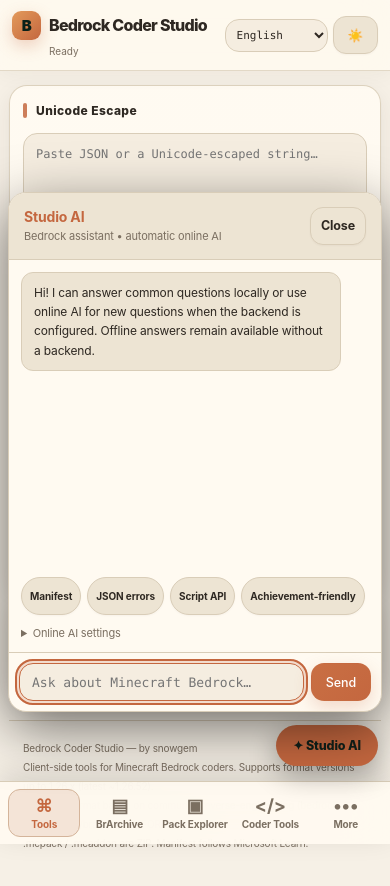
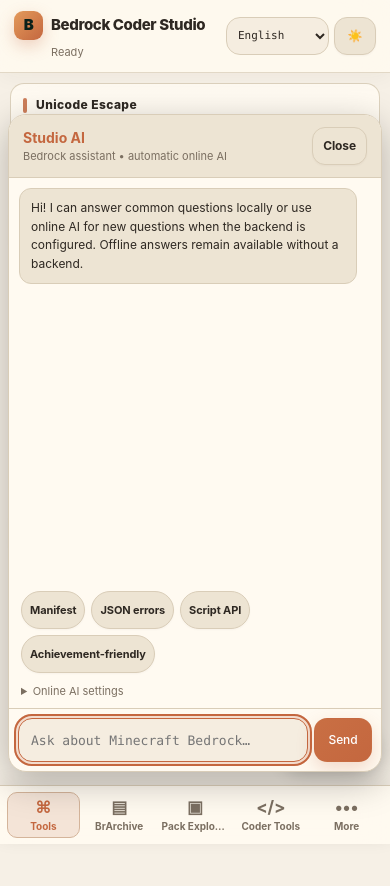
Before and after one commit to slgamervn/Studio-Minecraft, a plain HTML site: page index.html in a window 390 px wide. Both pictures are taken after a click on the button "✦ Studio AI". After the commit the page ends 844 px from the top, so only its background shows below. Drawn offline with nearby package versions, Linux system fonts and the light colour scheme.

Commit message:
Refresh Studio layout with compact focus-first responsive styling

```diff
--- a/index.html
+++ b/index.html
@@ -300,6 +300,63 @@
 .studio-ai-form input{flex:1;min-width:0}
 .studio-ai-form button{flex-shrink:0}
 @media(max-width:600px){.studio-ai-fab{right:12px;bottom:78px}.studio-ai-panel{right:8px;bottom:132px;width:calc(100vw - 16px);height:min(62dvh,520px)}}
+
+
+/* Focus-first interface refresh */
+:root{--ui-radius:14px}
+body{letter-spacing:0;line-height:1.5}
+header{min-height:66px;padding:13px 20px;gap:16px}
+header h1{font-size:18px;letter-spacing:-.025em}
+header .sub{margin-top:4px;font-size:11px}
+main{max-width:1440px;padding:22px clamp(14px,2.4vw,34px)}
+.card,.panel,.tool-card{border-radius:var(--ui-radius);box-shadow:none}
+.card{padding:clamp(14px,1.8vw,22px)}
+h2,h3{letter-spacing:-.02em}
+button,select,input,textarea{font:inherit}
+button{min-height:38px;padding:9px 13px;font-size:12px;font-weight:650}
+input,select,textarea{min-height:40px;font-size:13px}
+textarea{line-height:1.55}
+button:focus-visible,input:focus-visible,select:focus-visible,textarea:focus-visible{outline:2px solid var(--accent);outline-offset:2px}
+.tabs{gap:5px}
+.tab{border-radius:10px}
+footer{font-size:11px;opacity:.78}
+.mobile-bottom-nav{box-shadow:0 -4px 16px rgba(0,0,0,.08);backdrop-filter:blur(18px)}
+.mobile-nav-item.active{font-weight:700}
+.mobile-nav-item span{font-size:17px}
+.mobile-nav-item small{font-size:10px;letter-spacing:0}
+.studio-ai-fab{animation:none;box-shadow:0 5px 18px #0003;padding:11px 15px;font-size:12px}
+.studio-ai-panel{box-shadow:0 10px 36px #0004;border-radius:18px}
+.studio-ai-msg{font-size:13px;line-height:1.55}
+.studio-ai-suggestions button{font-size:11px}
+@media(min-width:980px){
+  main{padding-top:26px}
+  .card{margin-bottom:16px}
+  .studio-ai-panel{width:min(430px,calc(100vw - 32px));height:min(620px,calc(100dvh - 120px))}
+}
+@media(max-width:979px){
+  header{padding:11px 14px;min-height:62px}
+  main{padding:12px 12px 20px}
+  .card{padding:14px;margin-bottom:12px;border-radius:15px}
+  .mobile-bottom-nav{padding:6px 7px calc(6px + env(safe-area-inset-bottom))}
+  .mobile-nav-item{min-height:46px;border-radius:10px}
+  body{padding-bottom:calc(68px + env(safe-area-inset-bottom))}
+}
+@media(max-width:600px){
+  header h1{font-size:15px}
+  .lang-select{max-width:112px;min-height:38px;font-size:11px}
+  #themeBtn{min-width:42px;min-height:38px;padding:7px}
+  main{padding:10px 10px 16px}
+  .card{padding:12px;border-radius:14px}
+  .studio-ai-fab{right:12px;bottom:calc(76px + env(safe-area-inset-bottom));}
+  .studio-ai-panel{left:8px;right:8px;bottom:calc(72px + env(safe-area-inset-bottom));width:auto;height:min(78dvh,680px);border-radius:18px}
+  .studio-ai-head{padding:12px 14px}
+  .studio-ai-messages{padding:10px;gap:8px}
+  .studio-ai-msg{max-width:96%;padding:10px 11px;font-size:12px}
+  .studio-ai-form{padding:9px;gap:6px}
+  .studio-ai-form input{min-height:44px}
+  .studio-ai-form button{min-width:58px}
+}
+@media(prefers-reduced-motion:reduce){.studio-ai-fab{animation:none!important}}
 
 </style>
 </head>
```
